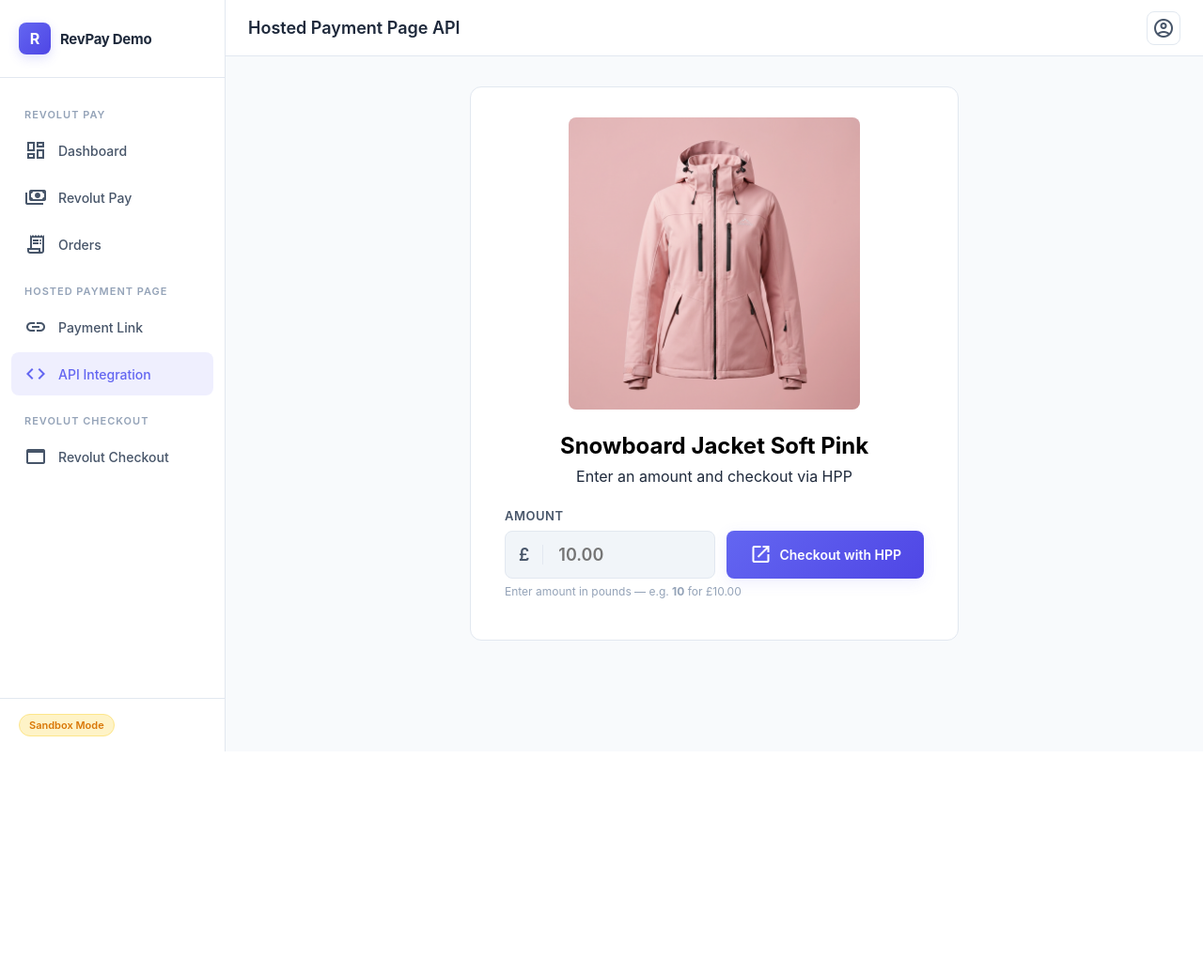
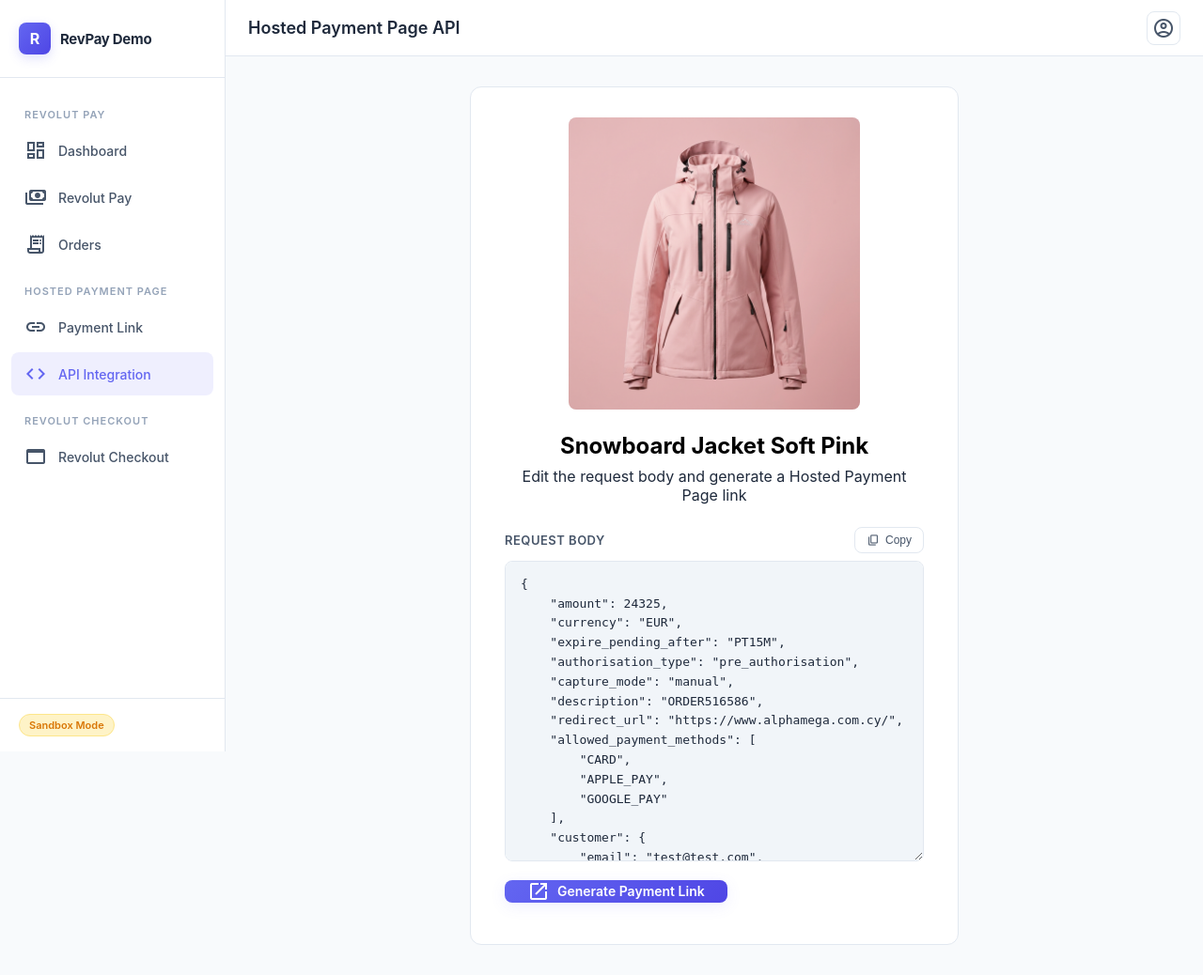
Before and after one commit to epereztg/revolut-pay, a Flask app: page /hpp/api in a window 1280 px wide. Shown: the whole page at 94% size. Before the commit the page ends 800 px from the top, so only its background shows below. Run offline with Flask 3, Linux system fonts and the light colour scheme; parts of the project's set-up code (start-up, migrations or seed data) failed here and were passed over.

Commit message:
Fix embdded checkout payments

```diff
--- a/app/routes/orders.py
+++ b/app/routes/orders.py
@@ -1,6 +1,10 @@
 """Orders blueprint — POST /api/orders, GET /api/orders, GET /api/orders/<id>."""
 from flask import Blueprint, jsonify, request, render_template
-from ..services.revolut_service import create_order as revolut_create_order, retrieve_order as revolut_retrieve_order  # pyrefly: ignore [missing-import]
+from ..services.revolut_service import (  # pyrefly: ignore [missing-import]
+    create_order as revolut_create_order,
+    create_order_with_payload as revolut_create_order_with_payload,
+    retrieve_order as revolut_retrieve_order,
+)
 from .. import store  # pyrefly: ignore [missing-import]
 
 orders_bp = Blueprint("orders", __name__)
@@ -112,17 +116,23 @@ def create_order_endpoint():
 
     currency = data.get("currency", "GBP").upper()
 
-    # Default line item for the demo
-    line_items = [{
-        "name": "Snowboard Jacket Soft Pink",
-        "quantity": 1,
-        "unit_amount": amount
-    }]
-
-    try:
-        revolut_order = revolut_create_order(amount, currency, line_items=line_items)
-    except Exception as exc:
-        return jsonify({"error": f"Revolut API error: {str(exc)}"}), 502
+    # If the payload has fields beyond amount/currency, pass it through directly to Revolut
+    SIMPLE_KEYS = {"amount", "currency"}
+    if set(data.keys()) - SIMPLE_KEYS:
+        try:
+            revolut_order = revolut_create_order_with_payload(data)
+        except Exception as exc:
+            return jsonify({"error": f"Revolut API error: {str(exc)}"}), 502
+    else:
+        line_items = [{
+            "name": "Snowboard Jacket Soft Pink",
+            "quantity": 1,
+            "unit_amount": amount
+        }]
+        try:
+            revolut_order = revolut_create_order(amount, currency, line_items=line_items)
+        except Exception as exc:
+            return jsonify({"error": f"Revolut API error: {str(exc)}"}), 502
 
     order_id = revolut_order["id"]
     public_token = revolut_order["token"]
--- a/app/templates/hpp_api.html
+++ b/app/templates/hpp_api.html
@@ -3,6 +3,102 @@
 {% block page_title %}Hosted Payment Page API{% endblock %}
 
 {% block content %}
+<style>
+  .json-editor-row {
+    padding: 12px 36px 0 36px;
+  }
+  .json-label-row {
+    display: flex;
+    align-items: center;
+    justify-content: space-between;
+    margin-bottom: 8px;
+  }
+  .json-textarea {
+    width: 100%;
+    min-height: 320px;
+    background: var(--bg-input);
+    border: 1px solid var(--border);
+    border-radius: var(--radius-sm);
+    padding: 14px 16px;
+    font-family: 'JetBrains Mono', 'Fira Code', monospace;
+    font-size: 13px;
+    color: var(--text-primary);
+    resize: vertical;
+    box-sizing: border-box;
+    line-height: 1.6;
+    transition: border-color 0.15s, box-shadow 0.15s;
+  }
+  .json-textarea:focus {
+    outline: none;
+    border-color: var(--accent);
+    box-shadow: 0 0 0 3px var(--accent-glow);
+  }
+  .btn-copy-sample {
+    display: inline-flex;
+    align-items: center;
+    gap: 6px;
+    padding: 6px 12px;
+    background: transparent;
+    border: 1px solid var(--border);
+    border-radius: var(--radius-sm);
+    font-size: 12px;
+    font-weight: 500;
+    color: var(--text-secondary);
+    cursor: pointer;
+    transition: background 0.15s, border-color 0.15s, color 0.15s;
+    white-space: nowrap;
+  }
+  .btn-copy-sample:hover {
+    background: var(--accent-glow);
+    border-color: var(--accent);
+    color: var(--accent);
+  }
+  .btn-copy-sample.copied {
+    border-color: #22c55e;
+    color: #22c55e;
+    background: rgba(34, 197, 94, 0.08);
+  }
+  .result-box {
+    padding: 0 36px 24px 36px;
+  }
+  .result-link-row {
+    display: flex;
+    align-items: center;
+    gap: 10px;
+    margin-top: 10px;
+  }
+  .result-link-input {
+    flex: 1;
+    background: var(--bg-input);
+    border: 1px solid var(--border);
+    border-radius: var(--radius-sm);
+    padding: 10px 14px;
+    font-family: 'JetBrains Mono', 'Fira Code', monospace;
+    font-size: 13px;
+    color: var(--text-primary);
+  }
+  .btn-open-hpp {
+    display: inline-flex;
+    align-items: center;
+    gap: 6px;
+    padding: 10px 18px;
+    background: linear-gradient(135deg, var(--accent), var(--accent-dark));
+    color: #fff;
+    border: none;
+    border-radius: var(--radius-sm);
+    font-size: 14px;
+    font-weight: 600;
+    cursor: pointer;
+    white-space: nowrap;
+    text-decoration: none;
+    transition: opacity 0.15s, transform 0.1s;
+  }
+  .btn-open-hpp:hover {
+    opacity: 0.9;
+    transform: translateY(-1px);
+  }
+</style>
+
 <div class="checkout-container">
   <div class="checkout-card">
     <div class="product-visual">
@@ -12,78 +108,158 @@
     <div class="checkout-header">
       <div>
         <h1 class="checkout-title">Snowboard Jacket Soft Pink</h1>
-                <p class="checkout-subtitle">Enter an amount and checkout via HPP</p>
+        <p class="checkout-subtitle">Edit the request body and generate a Hosted Payment Page link</p>
       </div>
     </div>
 
-        <div class="amount-row">
-            <label class="field-label" for="amountInput">Amount</label>
-            <div class="controls-row">
-                <div class="input-group">
-                    <span class="currency-prefix">£</span>
-                    <input type="number" id="amountInput" class="amount-input" placeholder="10.00" min="0.01"
-                        step="0.01" aria-label="Payment amount in GBP" />
+    <!-- JSON request body editor -->
+    <div class="json-editor-row">
+      <div class="json-label-row">
+        <label class="field-label" for="jsonBody" style="margin-bottom:0;">Request body</label>
+        <button type="button" class="btn-copy-sample" id="copyBtn">
+          <span class="material-symbols-outlined" style="font-size:14px;">content_copy</span>
+          Copy
+        </button>
       </div>
+      <textarea id="jsonBody" class="json-textarea" spellcheck="false">{
+    "amount": 24325,
+    "currency": "EUR",
+    "expire_pending_after": "PT15M",
+    "authorisation_type": "pre_authorisation",
+    "capture_mode": "manual",
+    "description": "ORDER516586",
+    "redirect_url": "https://www.alphamega.com.cy/",
+    "allowed_payment_methods": [
+        "CARD",
+        "APPLE_PAY",
+        "GOOGLE_PAY"
+    ],
+    "customer": {
+        "email": "test@test.com",
+        "date_of_birth": "1992-02-20"
+    },
+    "line_items": [
+        {
+            "name": "Disney Princess Paint",
+            "type": "physical",
+            "quantity": {
+                "value": 2,
+                "unit": "pcs"
+            },
+            "unit_price_amount": 299,
+            "total_amount": 598,
+            "external_id": "612640"
+        }
+    ]
+}</textarea>
+    </div>
+
+    <!-- Generate button -->
+    <div class="amount-row" style="padding-top: 16px;">
+      <div class="controls-row" style="justify-content: flex-start;">
         <button class="btn-primary" id="generateBtn">
           <span class="material-symbols-outlined btn-icon">open_in_new</span>
-                    Checkout with HPP
+          Generate Payment Link
         </button>
       </div>
-            <p class="field-hint">Enter amount in pounds —&nbsp;e.g. <strong>10</strong> for £10.00</p>
     </div>
 
     <div class="status-message" id="statusMessage" role="status" aria-live="polite"></div>
+
+    <!-- Result section -->
+    <div id="resultBox" class="result-box" style="display:none;">
+      <label class="field-label">Checkout URL</label>
+      <div class="result-link-row">
+        <input type="text" id="resultUrl" class="result-link-input" readonly />
+        <a id="openHppBtn" href="#" target="_blank" class="btn-open-hpp">
+          <span class="material-symbols-outlined" style="font-size:16px;">open_in_new</span>
+          Open HPP
+        </a>
+      </div>
+      <p class="field-hint" id="orderIdHint" style="margin-top:8px;"></p>
+    </div>
   </div>
 </div>
 {% endblock %}
 
 {% block scripts %}
 <script>
+  const SAMPLE_JSON = document.getElementById('jsonBody').value;
+
+  // Copy button: copies textarea content to clipboard
+  document.getElementById('copyBtn').addEventListener('click', () => {
+    const btn = document.getElementById('copyBtn');
+    const text = document.getElementById('jsonBody').value;
+    navigator.clipboard.writeText(text).then(() => {
+      btn.classList.add('copied');
+      btn.innerHTML = '<span class="material-symbols-outlined" style="font-size:14px;">check</span> Copied!';
+      setTimeout(() => {
+        btn.classList.remove('copied');
+        btn.innerHTML = '<span class="material-symbols-outlined" style="font-size:14px;">content_copy</span> Copy';
+      }, 2000);
+    });
+  });
+
+  // Generate button: POST the JSON body to /api/orders
   document.getElementById('generateBtn').addEventListener('click', async () => {
     const btn = document.getElementById('generateBtn');
-        const amountInput = document.getElementById('amountInput');
     const statusMsg = document.getElementById('statusMessage');
-        const amount = parseFloat(amountInput.value);
+    const resultBox = document.getElementById('resultBox');
+    const rawJson = document.getElementById('jsonBody').value.trim();
 
-        if (!amount || amount <= 0) {
-            statusMsg.textContent = 'Please enter a valid amount greater than 0.';
+    // Validate JSON
+    let payload;
+    try {
+      payload = JSON.parse(rawJson);
+    } catch (e) {
+      statusMsg.textContent = 'Invalid JSON — please fix the syntax and try again.';
       statusMsg.className = 'status-message error';
+      resultBox.style.display = 'none';
       return;
     }
 
     btn.disabled = true;
-        statusMsg.textContent = 'Redirecting to Hosted Payment Page...';
+    statusMsg.textContent = 'Creating order…';
     statusMsg.className = 'status-message';
+    resultBox.style.display = 'none';
 
     try {
       const resp = await fetch('/api/orders', {
         method: 'POST',
         headers: { 'Content-Type': 'application/json' },
-                body: JSON.stringify({ amount: Math.round(amount * 100), currency: 'GBP' }),
+        body: JSON.stringify(payload),
       });
 
+      const data = await resp.json();
+
       if (!resp.ok) {
-                const err = await resp.json().catch(() => ({}));
-                throw new Error(err.error || `HTTP ${resp.status}`);
+        throw new Error(data.error || `HTTP ${resp.status}`);
       }
-
-            const data = await resp.json();
 
       if (window.addOrderToStorage) {
         window.addOrderToStorage(data.order_id);
       }
 
-            if (data.checkout_url) {
-                window.location.href = data.checkout_url;
-            } else {
+      if (!data.checkout_url) {
         throw new Error('No checkout URL returned.');
       }
+
+      // Show result
+      statusMsg.textContent = 'Payment link generated successfully!';
+      statusMsg.className = 'status-message success';
+
+      document.getElementById('resultUrl').value = data.checkout_url;
+      document.getElementById('openHppBtn').href = data.checkout_url;
+      document.getElementById('orderIdHint').textContent = `Order ID: ${data.order_id}`;
+      resultBox.style.display = 'block';
+
     } catch (err) {
       statusMsg.textContent = `Error: ${err.message}`;
       statusMsg.className = 'status-message error';
       if (window.showToast) {
-                window.showToast('error', 'Checkout failed', err.message);
+        window.showToast('error', 'Order creation failed', err.message);
       }
+    } finally {
       btn.disabled = false;
     }
   });
```
Also changed, not shown: app/services/revolut_service.py (+15 -0 lines), app/static/js/embedded.js (+9 -6 lines), app/static/js/pay.js (+9 -6 lines). Lines whose indentation alone changed are shown as unchanged.
